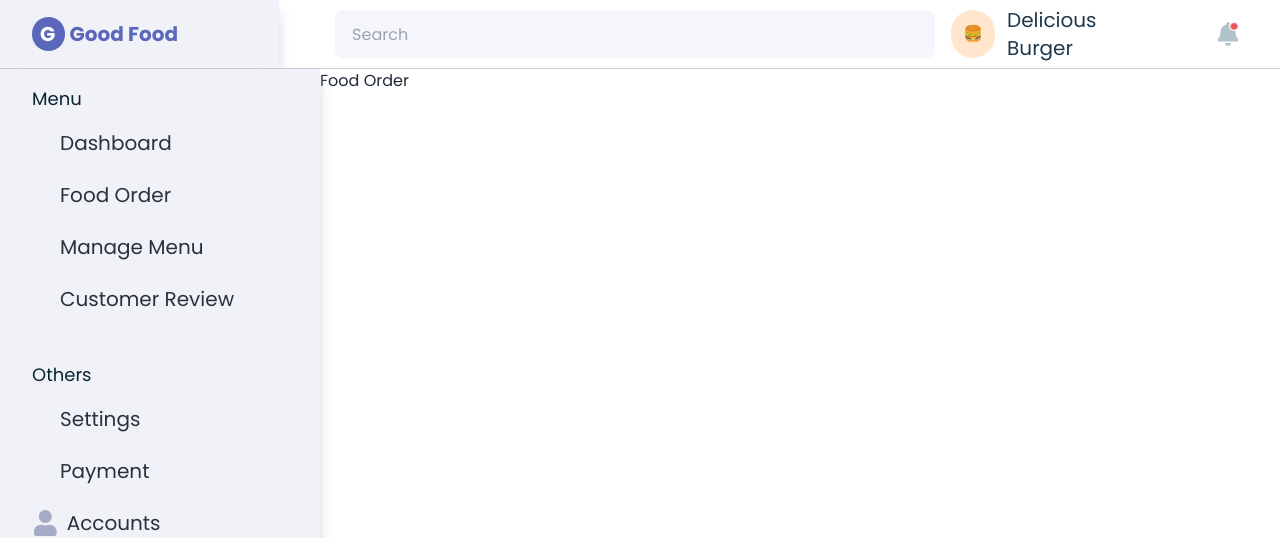
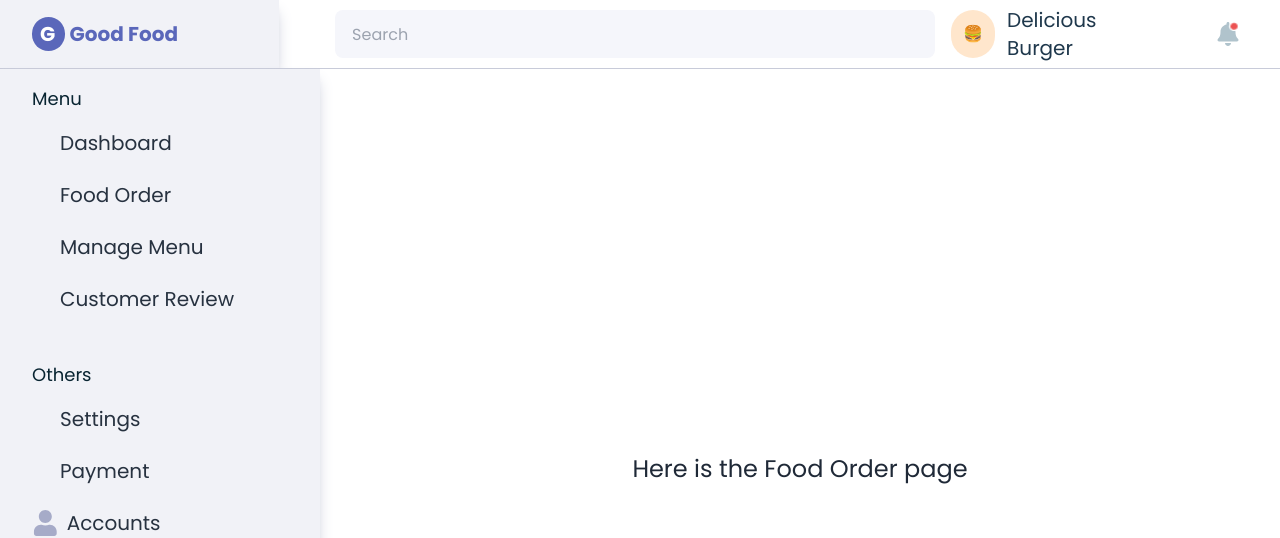
Before and after one commit to abu-abdullah22/dashboard, a React (Vite) app: page /foodOrder in a window 1280 px wide. Shown: the top 538 px of the page. Built offline with nearby package versions, Linux system fonts and the light colour scheme; some icons are missing.

Commit message:
fix : newsletter path

```diff
--- a/src/Components/Charts/Barchart.jsx
+++ b/src/Components/Charts/Barchart.jsx
@@ -2,7 +2,7 @@ import React from 'react';
 import { ArrowUp, IconlyProvider } from 'react-iconly';
 
 import { BarChart, Bar, XAxis, CartesianGrid, Tooltip, Legend } from 'recharts';
-import NewsLetter from '../Shared/Navbar';
+import NewsLetter from '../Shared/NewsLetter';
 
 const data = [
     { date: '01', lastWeek: 3000, last6Days: 2000 },
--- a/src/Dashboard/DashboardPages.jsx/FoodOrder.jsx
+++ b/src/Dashboard/DashboardPages.jsx/FoodOrder.jsx
@@ -2,8 +2,8 @@ import React from 'react';
 
 const FoodOrder = () => {
     return (
-        <div>
-            <h2>Food Order</h2>
+        <div className='flex justify-center items-center h-full'>
+            <h2 className='text-2xl'> Here is the Food Order page</h2>
         </div>
     );
 };
```
